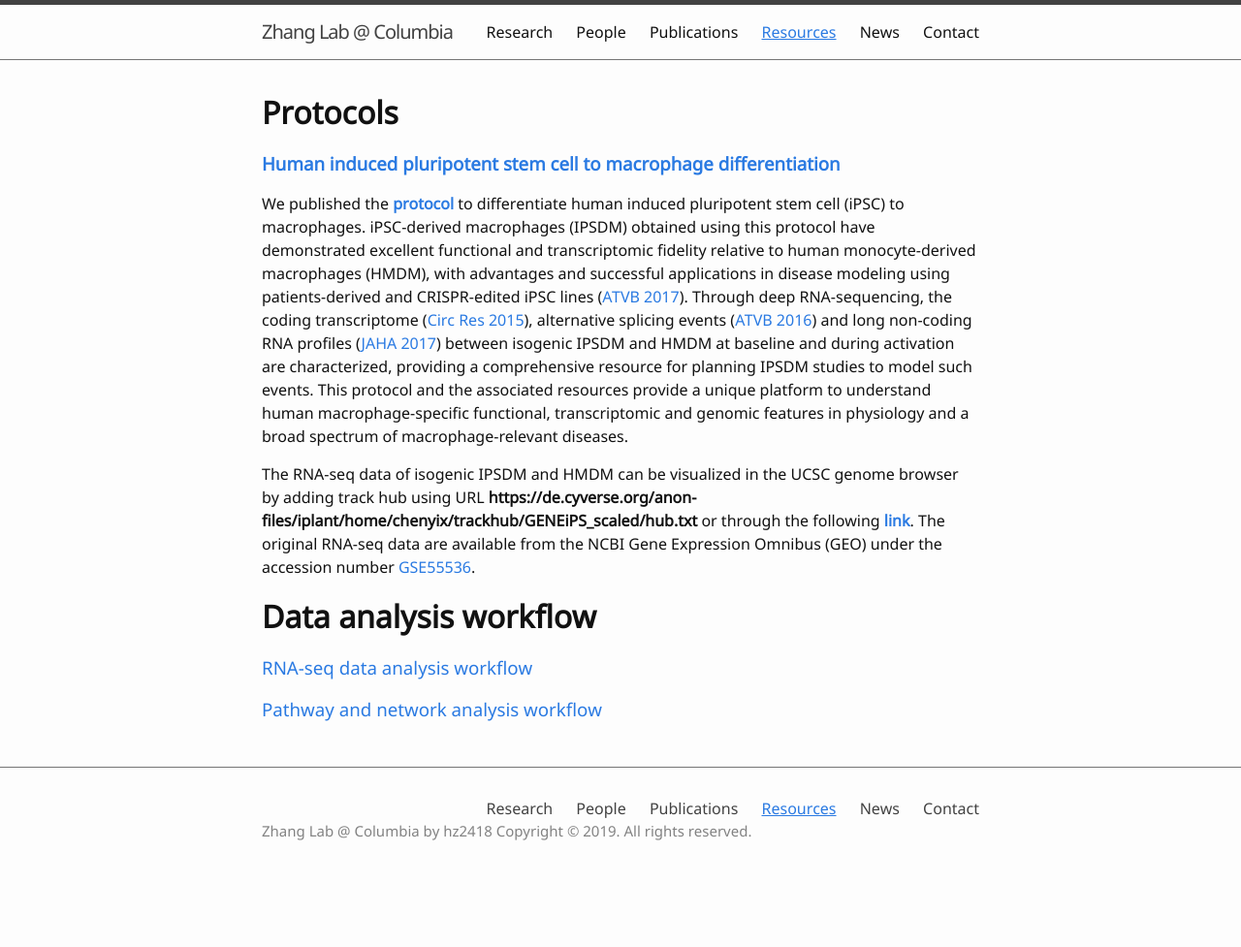
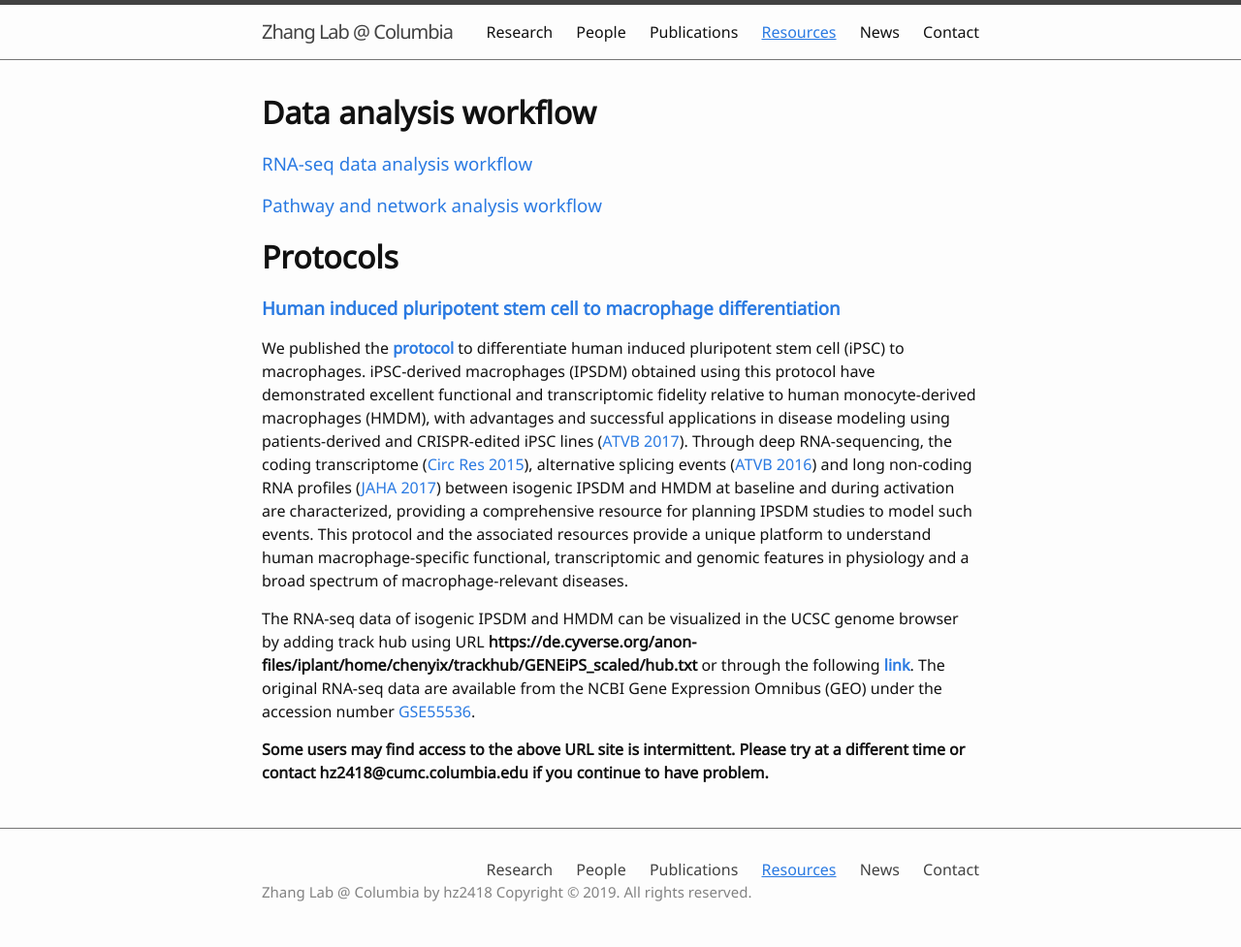
Before and after one commit to hanruizhang/zhanglab, a Jekyll site: the page built from 4_Resources.md, in a window 1280 px wide. Shown: the whole page at 97% size. Built offline with Jekyll 4.4.1, drawn with Linux system fonts in a browser that asks for light colours; before the commit the page ends 914 px from its top, so only the background shows below that.

Commit message:
Update 4_Resources.md

```diff
--- a/4_Resources.md
+++ b/4_Resources.md
@@ -10,6 +14,4 @@ We published the **[protocol](https://currentprotocols.onlinelibrary.wiley.com/d
 
 The RNA-seq data of isogenic IPSDM and HMDM can be visualized in the UCSC genome browser by adding track hub using URL **https://de.cyverse.org/anon-files/iplant/home/chenyix/trackhub/GENEiPS_scaled/hub.txt** or through the following **[link](http://genome.ucsc.edu/cgi-bin/hgTracks?db=hg19&hubUrl=https://de.cyverse.org/anon-files/iplant/home/chenyix/trackhub/GENEiPS_scaled/hub.txt)**. The original RNA-seq data are available from the NCBI Gene Expression Omnibus (GEO) under the accession number [GSE55536](https://www.ncbi.nlm.nih.gov/geo/query/acc.cgi?acc=GSE55536).
 
-# **Data analysis workflow**
-### [RNA-seq data analysis workflow](https://hanruizhang.github.io/RNAseq-analysis-workflow/)
-### [Pathway and network analysis workflow](https://hanruizhang.github.io/Pathway-Network-Analysis/)
+**Some users may find access to the above URL site is intermittent. Please try at a different time or contact hz2418@cumc.columbia.edu if you continue to have problem.**
```
Also changed, not shown: other parts of 4_Resources.md (+4 -0 lines).
